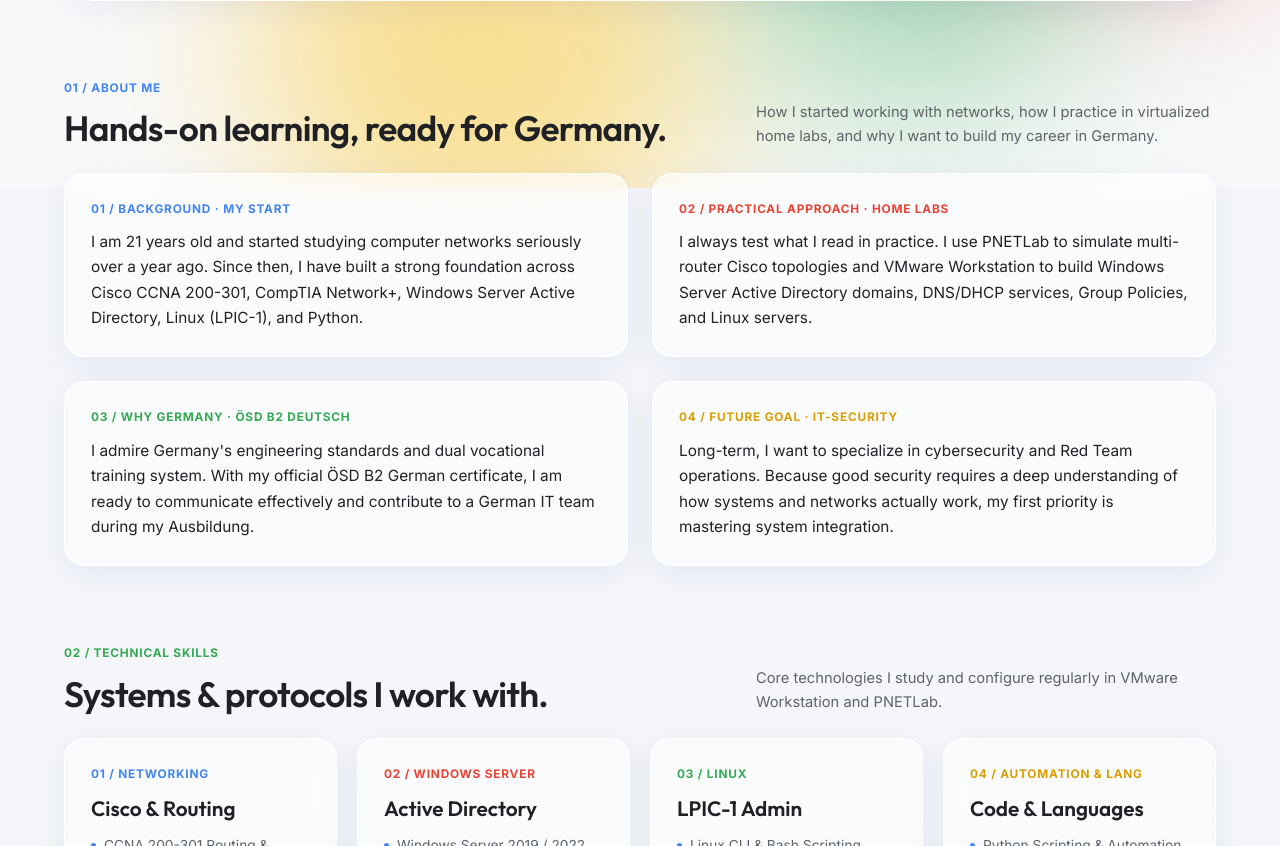
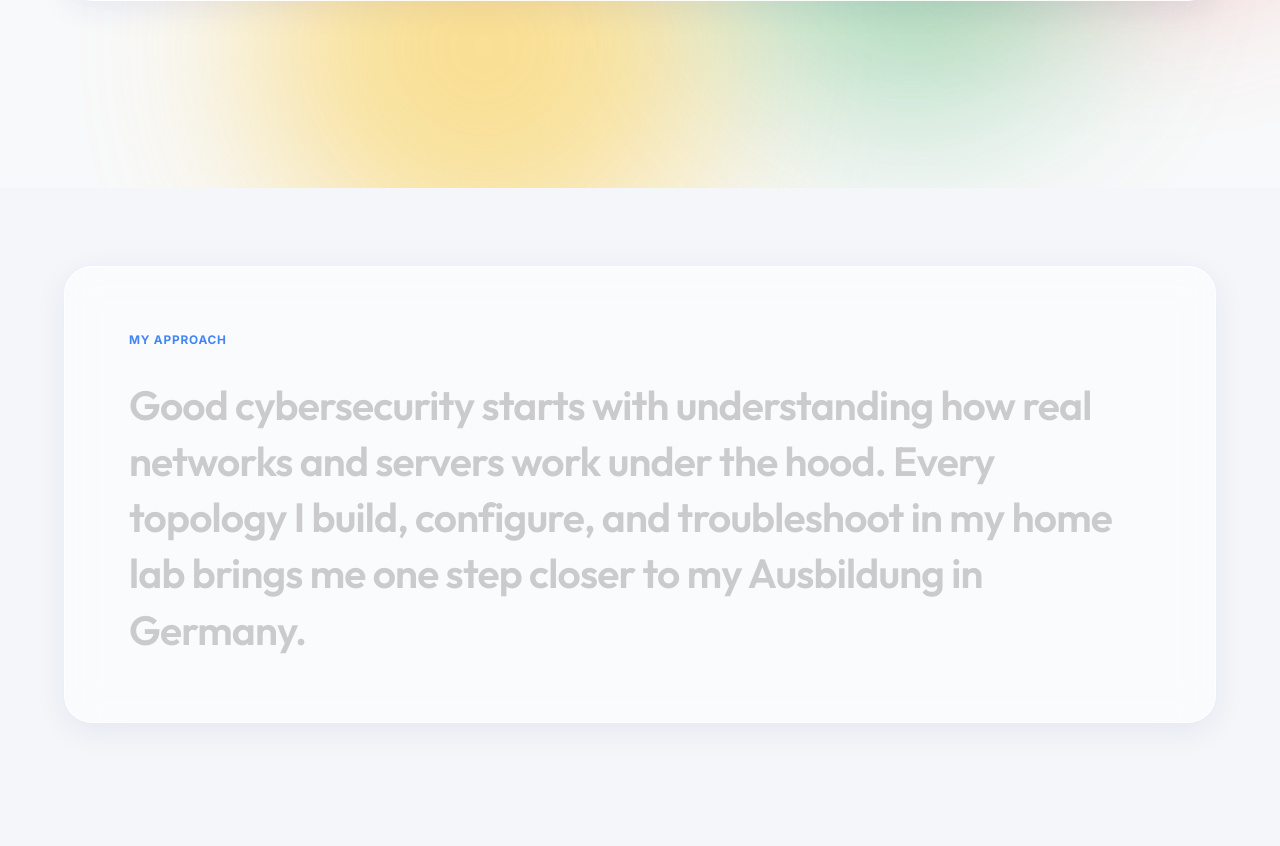
Before and after one commit to yasharkamran98-arch/yasharkamran, a plain HTML site: page index.html in a window 1280 px wide. Shown: the part 612-1458 px from the top of the page. Drawn offline with Linux system fonts and the light colour scheme.

Commit message:
Add files via upload

```diff
--- a/index.html
+++ b/index.html
@@ -50,6 +50,11 @@
             --lg-surface-shadow: 0 20px 50px rgba(31, 38, 135, 0.16), 0 4px 14px rgba(0, 0, 0, 0.05);
             --lg-neck-fill: rgba(255, 255, 255, 0.74);
             --lg-neck-stroke: rgba(255, 255, 255, 0.92);
+
+            /* Scroll-Driven Text Fill Tokens */
+            --srf-dim: rgba(32, 33, 36, 0.22);
+            --srf-lit: #202124;
+            --srf-highlight: #4285F4;
         }
 
         html[data-theme="dark"] {
@@ -74,6 +79,11 @@
             --lg-surface-shadow: 0 24px 56px rgba(0, 0, 0, 0.58), 0 4px 16px rgba(0, 0, 0, 0.35);
             --lg-neck-fill: rgba(36, 38, 44, 0.80);
             --lg-neck-stroke: rgba(255, 255, 255, 0.22);
+
+            /* Scroll-Driven Text Fill Dark Tokens */
+            --srf-dim: rgba(241, 243, 244, 0.22);
+            --srf-lit: #f1f3f4;
+            --srf-highlight: #4285F4;
         }
 
         *, *::before, *::after {
@@ -85,7 +95,7 @@
 
         html {
             scroll-behavior: smooth;
-            overflow-x: hidden;
+            overflow-x: clip;
             width: 100%;
             -webkit-text-size-adjust: 100%;
         }
@@ -94,7 +104,7 @@
             font-family: var(--font-sans);
             color: var(--text-dark);
             background-color: #f4f6f9;
-            overflow-x: hidden;
+            overflow-x: clip;
             width: 100%;
             min-height: 100vh;
             line-height: 1.65;
@@ -694,6 +704,62 @@
             gap: 6px;
             font-weight: 700;
             white-space: nowrap;
+        }
+
+        /* ==========================================================================
+           05B. SCROLL-DRIVEN TEXT FILL STATEMENT SECTION
+        ========================================================================== */
+        .scroll-fill-section {
+            position: relative;
+            height: 230vh;
+            margin-bottom: clamp(40px, 6vw, 72px);
+        }
+
+        .scroll-fill-pin {
+            position: sticky;
+            top: 0;
+            min-height: 100vh;
+            display: flex;
+            align-items: center;
+            justify-content: center;
+            padding: 76px 0 32px;
+        }
+
+        .scroll-fill-card {
+            width: 100%;
+            border-radius: clamp(18px, 3vw, 28px);
+            padding: clamp(28px, 5vw, 64px);
+            display: flex;
+            flex-direction: column;
+            gap: 16px;
+        }
+
+        .scroll-fill-text {
+            font-family: var(--font-brand);
+            font-size: clamp(1.45rem, 3.2vw, 2.55rem);
+            font-weight: 600;
+            line-height: 1.38;
+            letter-spacing: -0.02em;
+            color: var(--srf-dim);
+        }
+
+        .srf-word {
+            color: var(--srf-dim);
+            transition: color 0.16s ease;
+        }
+
+        .srf-word.is-lit {
+            color: var(--srf-lit);
+        }
+
+        .srf-word.is-current {
+            color: var(--srf-highlight);
+        }
+
+        @media (prefers-reduced-motion: reduce) {
+            .srf-word {
+                transition: none !important;
+            }
         }
 
         /* ==========================================================================
@@ -1881,6 +1947,18 @@
                     </div>
                 </div>
             </article>
+        </section>
+
+        <!-- SCROLL-DRIVEN TEXT FILL STATEMENT -->
+        <section class="scroll-fill-section" id="statementSection" aria-label="Focus Statement">
+            <div class="scroll-fill-pin">
+                <div class="scroll-fill-card glass">
+                    <span class="category cat-blue" data-i18n="srf_kicker">My Approach</span>
+                    <p class="scroll-fill-text" id="scrollFillParagraph">
+                        Good cybersecurity starts with understanding how real networks and servers work under the hood. Every topology I build, configure, and troubleshoot in my home lab brings me one step closer to my Ausbildung in Germany.
+                    </p>
+                </div>
+            </div>
         </section>
 
         <!-- 01 / ABOUT -->
@@ -2514,6 +2592,8 @@ passwordauthentication no`
                 btn_explore_labs: "Explore Home Labs →",
                 btn_learning_hub: "Learning Notes ↗",
                 btn_open_cv: "Lebenslauf / CV",
+                srf_kicker: "My Approach",
+                srf_statement: "Good cybersecurity starts with understanding how real networks and servers work under the hood. Every topology I build, configure, and troubleshoot in my home lab brings me one step closer to my Ausbildung in Germany.",
                 ch1_idx: "01 / About Me",
                 ch1_title: "Hands-on learning, ready for Germany.",
                 ch1_sum: "How I started working with networks, how I practice in virtualized home labs, and why I want to build my career in Germany.",
@@ -2544,6 +2624,8 @@ passwordauthentication no`
                 btn_explore_labs: "Meine Heimlabore →",
                 btn_learning_hub: "Lernportal ↗",
                 btn_open_cv: "Lebenslauf ansehen",
+                srf_kicker: "Mein Ansatz",
+                srf_statement: "Gute IT-Sicherheit beginnt damit, echte Netzwerke und Server bis ins Detail zu verstehen. Jede Topologie, die ich in meinem Heimlabor aufbaue, konfiguriere und analysiere, bringt mich meiner Ausbildung in Deutschland einen Schritt näher.",
                 ch1_idx: "01 / Über mich",
                 ch1_title: "Praxis im Labor, bereit für Deutschland.",
                 ch1_sum: "Wie ich zur Netzwerktechnik kam, wie ich täglich in virtuellen Umgebungen übe und warum ich meine Ausbildung in Deutschland machen möchte.",
@@ -2577,6 +2659,7 @@ passwordauthentication no`
             });
             renderAbout();
             if (window.syncGlassSelectLabel) window.syncGlassSelectLabel();
+            if (window.updateScrollFillText) window.updateScrollFillText(translations[lang].srf_statement);
         }
 
         function showToast(msg) {
@@ -2596,6 +2679,74 @@ passwordauthentication no`
             const next = root.getAttribute("data-theme") === "dark" ? "light" : "dark";
             root.setAttribute("data-theme", next);
         }
+
+        /* ==========================================================================
+           SCROLL-DRIVEN TEXT FILL ENGINE
+           Settings: Highlights current word=on, Fill finishes=Normal, Color=Blue
+        ========================================================================== */
+        (function initScrollDrivenTextFill() {
+            const section = document.getElementById("statementSection");
+            const paragraph = document.getElementById("scrollFillParagraph");
+            if (!section || !paragraph) return;
+
+            let wordSpans = [];
+            let ticking = false;
+
+            function buildWords(text) {
+                const words = text.trim().split(/\s+/);
+                paragraph.innerHTML = "";
+                wordSpans = words.map((word, index) => {
+                    const span = document.createElement("span");
+                    span.className = "srf-word";
+                    span.textContent = word;
+                    paragraph.appendChild(span);
+                    if (index < words.length - 1) {
+                        paragraph.appendChild(document.createTextNode(" "));
+                    }
+                    return span;
+                });
+                updateFill();
+            }
+
+            function updateFill() {
+                ticking = false;
+                const rect = section.getBoundingClientRect();
+                const scrollable = section.offsetHeight - window.innerHeight;
+                if (scrollable <= 0 || wordSpans.length === 0) return;
+
+                // Normal fill finish: spans cleanly across the pinned scroll range
+                const rawProgress = -rect.top / scrollable;
+                const progress = Math.min(1, Math.max(0, (rawProgress - 0.04) / 0.88));
+                const total = wordSpans.length;
+                const litCount = Math.floor(progress * total);
+
+                for (let i = 0; i < total; i++) {
+                    const el = wordSpans[i];
+                    if (i < litCount) {
+                        el.classList.add("is-lit");
+                        el.classList.remove("is-current");
+                    } else if (i === litCount && progress > 0 && progress < 1) {
+                        el.classList.remove("is-lit");
+                        el.classList.add("is-current");
+                    } else {
+                        el.classList.remove("is-lit", "is-current");
+                    }
+                }
+            }
+
+            function onScrollOrResize() {
+                if (!ticking) {
+                    ticking = true;
+                    requestAnimationFrame(updateFill);
+                }
+            }
+
+            window.updateScrollFillText = buildWords;
+            buildWords(translations[currentLang].srf_statement);
+
+            window.addEventListener("scroll", onScrollOrResize, { passive: true });
+            window.addEventListener("resize", onScrollOrResize, { passive: true });
+        })();
 
         /* ==========================================================================
            LIQUID GLASSSELECT / GLASSPOPUP ENGINE (MOBILE NAVIGATION ONLY)
@@ -3064,7 +3215,6 @@ passwordauthentication no`
                 document.querySelectorAll(".shatter-stage").forEach(el => el.remove());
             }
 
-            // Ensure clean state when returning via browser Back button (bfcache)
             window.addEventListener("pageshow", cleanupShatter);
 
             function buildViewportSnapshot(scrollY) {
@@ -3105,7 +3255,6 @@ passwordauthentication no`
             }
 
             function generateUnevenPolygons(W, H) {
-                // Medium piece count, adaptive for mobile/tablet/desktop smoothness
                 const isMobile = W <= 640;
                 const cols = isMobile ? 3 : 4;
                 const rows = isMobile ? 4 : 4;
@@ -3150,7 +3299,6 @@ passwordauthentication no`
                 if (isTransitioning) return;
                 isTransitioning = true;
 
-                // Reduced motion: simple fade out / fade in with no pieces
                 if (reducedMotion()) {
                     document.body.classList.add("shatter-reduced-fade");
                     setTimeout(() => {
@@ -3170,7 +3318,6 @@ passwordauthentication no`
                 stage.className = "shatter-stage";
                 stage.setAttribute("aria-hidden", "true");
 
-                // Next page fade-in layer behind the shattering pieces
                 const nextLayer = document.createElement("div");
                 nextLayer.className = "shatter-next-layer";
                 nextLayer.innerHTML = `
@@ -3184,7 +3331,6 @@ passwordauthentication no`
                 const baseSnapshot = buildViewportSnapshot(scrollY);
                 const polygons = generateUnevenPolygons(W, H);
 
-                // SVG cracks layer (Shows the cracks: on)
                 const svgNS = "http://www.w3.org/2000/svg";
                 const crackSvg = document.createElementNS(svgNS, "svg");
                 crackSvg.setAttribute("class", "shatter-cracks-svg");
@@ -3200,13 +3346,11 @@ passwordauthentication no`
                     const dist = Math.hypot(dx, dy) || 1;
                     const normDist = dist / maxDist;
 
-                    // Draw crack outline
                     const path = document.createElementNS(svgNS, "polygon");
                     path.setAttribute("class", "shatter-crack-line");
                     path.setAttribute("points", poly.map(p => `${p.x.toFixed(1)},${p.y.toFixed(1)}`).join(" "));
                     crackSvg.appendChild(path);
 
-                    // Create piece trimmed to its own shape
                     const pieceEl = document.createElement("div");
                     pieceEl.className = "shatter-piece";
                     pieceEl.style.clipPath = `polygon(${poly.map(p => `${p.x.toFixed(1)}px ${p.y.toFixed(1)}px`).join(", ")})`;
@@ -3214,7 +3358,6 @@ passwordauthentication no`
                     pieceEl.appendChild(baseSnapshot.cloneNode(true));
                     stage.appendChild(pieceEl);
 
-                    // Burst away from center, nearest pieces launch first
                     const burstSpeed = (340 + (1 - normDist) * 320) * (0.85 + Math.random() * 0.35);
                     const angleJitter = (Math.random() - 0.5) * 0.32;
                     const baseAngle = Math.atan2(dy, dx) + angleJitter;
@@ -3225,7 +3368,7 @@ passwordauthentication no`
                         y: 0,
                         z: 0,
                         vx: Math.cos(baseAngle) * burstSpeed,
-                        vy: Math.sin(baseAngle) * burstSpeed - 110, // slight upward pop before gravity pulls down
+                        vy: Math.sin(baseAngle) * burstSpeed - 110,
                         vz: (Math.random() - 0.35) * 380,
                         rx: 0,
                         ry: 0,
@@ -3233,7 +3376,7 @@ passwordauthentication no`
                         vrx: (Math.random() - 0.5) * 340,
                         vry: (Math.random() - 0.5) * 340,
                         vrz: (Math.random() - 0.5) * 240,
-                        delay: 0.08 + normDist * 0.14, // nearest impact launches first, right after cracks appear
+                        delay: 0.08 + normDist * 0.14,
                         age: 0,
                         life: 0.68 + Math.random() * 0.18,
                         removed: false
@@ -3244,12 +3387,11 @@ passwordauthentication no`
                 document.body.appendChild(stage);
                 document.body.classList.add("shatter-hiding");
 
-                // Fade in destination layer behind the pieces
                 requestAnimationFrame(() => {
                     nextLayer.classList.add("visible");
                 });
 
-                const GRAVITY = 1550; // Normal gravity (px/s^2)
+                const GRAVITY = 1550;
                 const startTime = performance.now();
                 let lastTime = startTime;
 
@@ -3258,7 +3400,6 @@ passwordauthentication no`
                     const elapsed = (now - startTime) / 1000;
                     lastTime = now;
 
-                    // Fade out crack lines as soon as center pieces separate
                     if (elapsed > 0.12 && crackSvg.style.opacity !== "0") {
                         crackSvg.style.opacity = "0";
                     }
@@ -3294,7 +3435,6 @@ passwordauthentication no`
                         const t = p.age / p.life;
                         const opacity = Math.max(0, 1 - Math.pow(t, 1.55));
 
-                        // Move and turn only (no resizing) for smooth 60fps
                         p.el.style.transform = `translate3d(${p.x.toFixed(1)}px, ${p.y.toFixed(1)}px, ${p.z.toFixed(1)}px) rotateX(${p.rx.toFixed(1)}deg) rotateY(${p.ry.toFixed(1)}deg) rotateZ(${p.rz.toFixed(1)}deg)`;
                         p.el.style.opacity = opacity.toFixed(3);
                     }
@@ -3309,7 +3449,6 @@ passwordauthentication no`
                 requestAnimationFrame(animate);
             }
 
-            // Attach shatter transition only to links navigating to learning.html
             document.addEventListener("click", (e) => {
                 const link = e.target.closest('a[href="learning.html"]');
                 if (!link) return;
```
